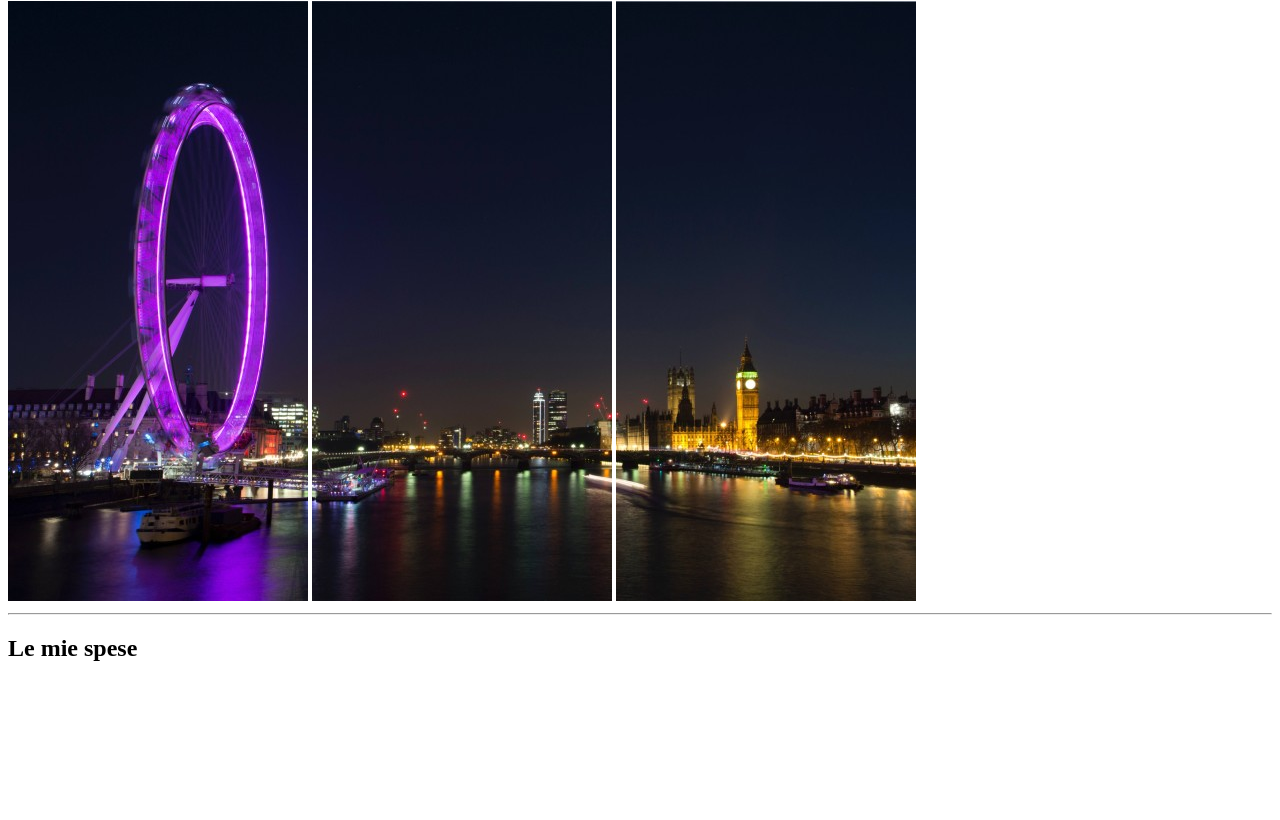
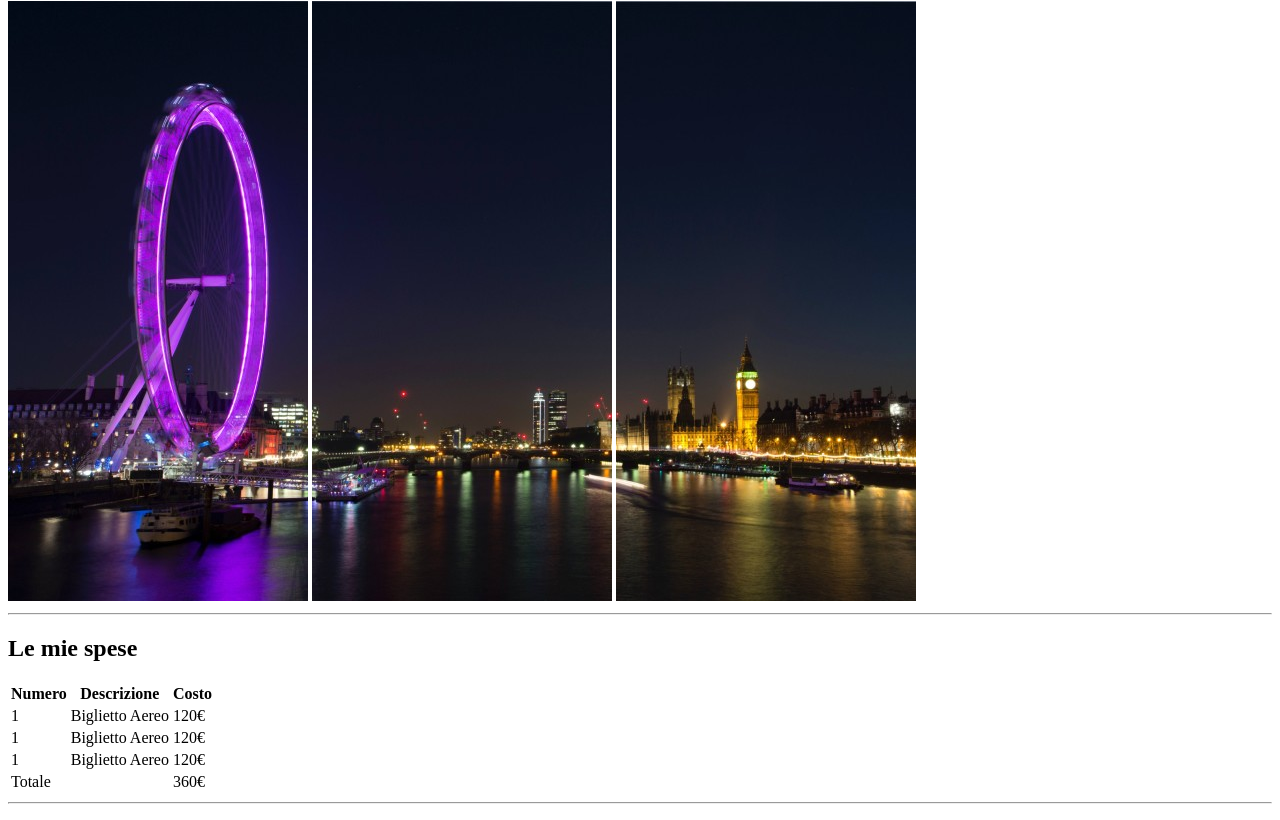
Before and after one commit to LucianaSchembri/html-london-trip, a plain HTML site: page index.html in a window 1280 px wide. Shown: the part 79-899 px from the top of the page. Before the commit the page ends 800 px from the top, so only its background shows below. Drawn offline with Linux system fonts and the light colour scheme.

Commit message:
feat: completata seconda sezione

```diff
--- a/index.html
+++ b/index.html
@@ -14,36 +14,43 @@
     <img src="./img/pexels-bill-emrich-230794-1.jpg" alt="visuale Londra notturna con visione del Tamigi">
     <img src="./img/pexels-bill-emrich-230794-2.jpg" alt="altra visuale di Londra nottura sul Tamiggi">
     <hr>
-<!-- seconda sezione -->
- <p>
+    <!-- seconda sezione -->
+    <p>
     <h2>Le mie spese</h2>
 
     <table>
         <thead>
-            <th></th>
-            <th></th>
-            <th></th>
+            <th><strong>Numero</strong></th>
+            <th><strong>Descrizione</strong></th>
+            <th><strong>Costo</strong></th>
         </thead>
 
         <tbody>
             <tr>
-                <td></td>
-                <td></td>
-                <td></td>
+                <td>1</td>
+                <td>Biglietto Aereo</td>
+                <td>120€</td>
             </tr>
             <tr>
-                <td></td>
-                <td></td>
-                <td></td>
+                <td>1</td>
+                <td>Biglietto Aereo</td>
+                <td>120€</td>
             </tr>
             <tr>
-                <td></td>
-                <td></td>
-                <td></td>
+                <td>1</td>
+                <td>Biglietto Aereo</td>
+                <td>120€</td>
             </tr>
         </tbody>
+        <tfoot>
+            <tr>
+                <td colspan="2"> Totale </td>
+                <td>360€</td>
+            </tr>
+        </tfoot>
     </table>
- </p>
+    <hr>
+    </p>
 </body>
 
 </html>
```
